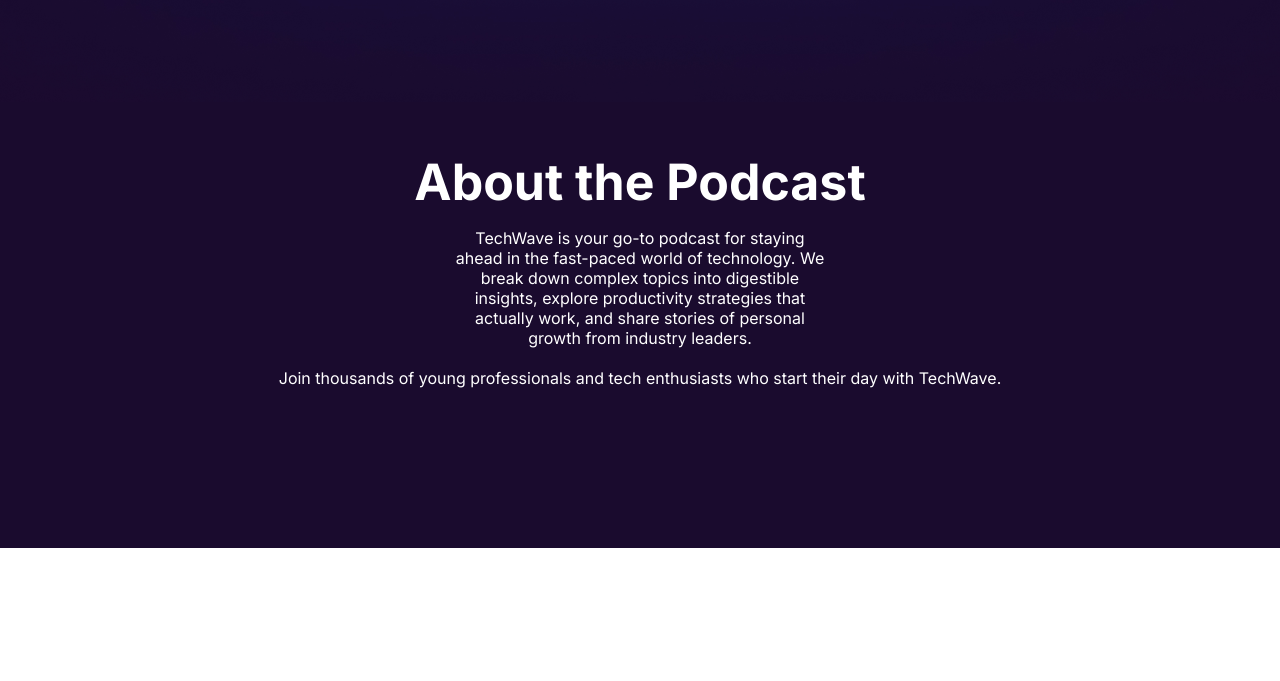
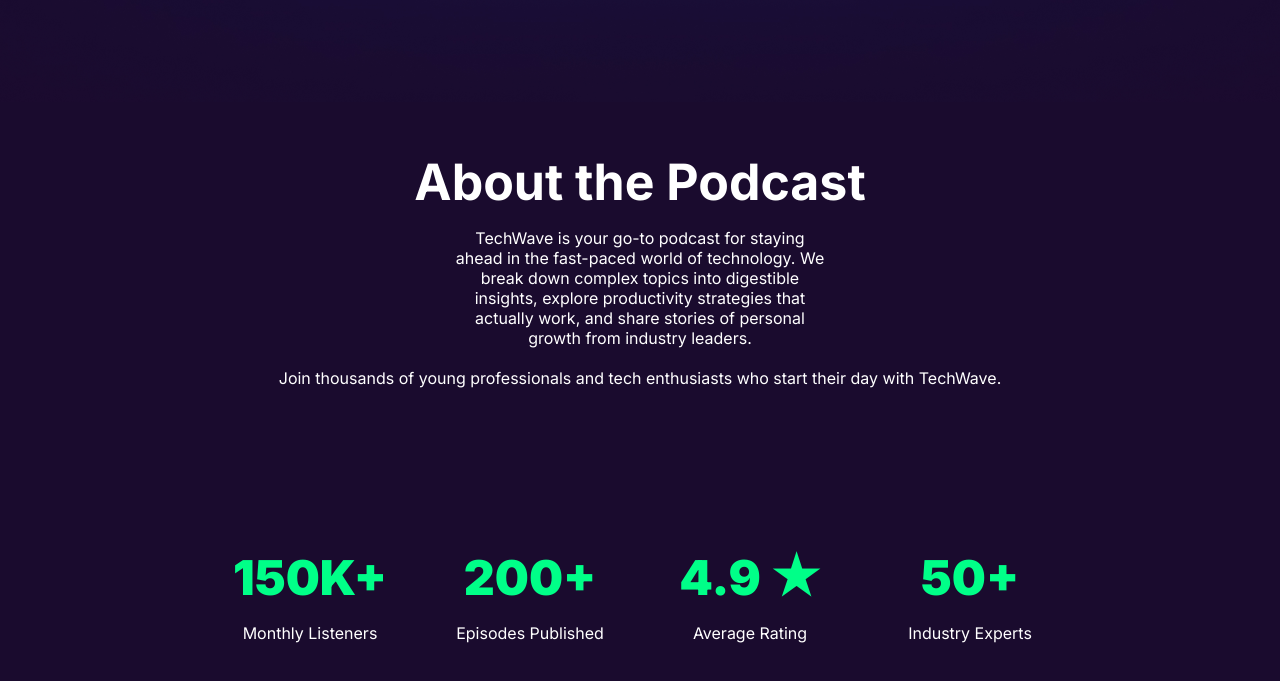
Before and after one commit to noyon-01/assignment-02, a plain HTML site: page index.html in a window 1280 px wide. Shown: the part 750-1431 px from the top of the page. Before the commit the page ends 1298 px from the top, so only its background shows below. Drawn offline with Linux system fonts and the light colour scheme.

Commit message:
count section is added in assignmet 2

```diff
--- a/index.html
+++ b/index.html
@@ -55,7 +55,7 @@
     <!--! about section ends here !-->
 
     <!--! count section starts here !-->
-    <!-- <div class="count-section">
+    <div class="count-section">
         <div class="count">
             <h1>150K+</h1>
             <p>Monthly Listeners</p>
@@ -72,7 +72,7 @@
             <h1>50+</h1>
             <p>Industry Experts</p>
         </div>
-    </div> -->
+    </div>
     <!--! count section ends here !-->
 
     <!--! choose section starts here !-->
```
